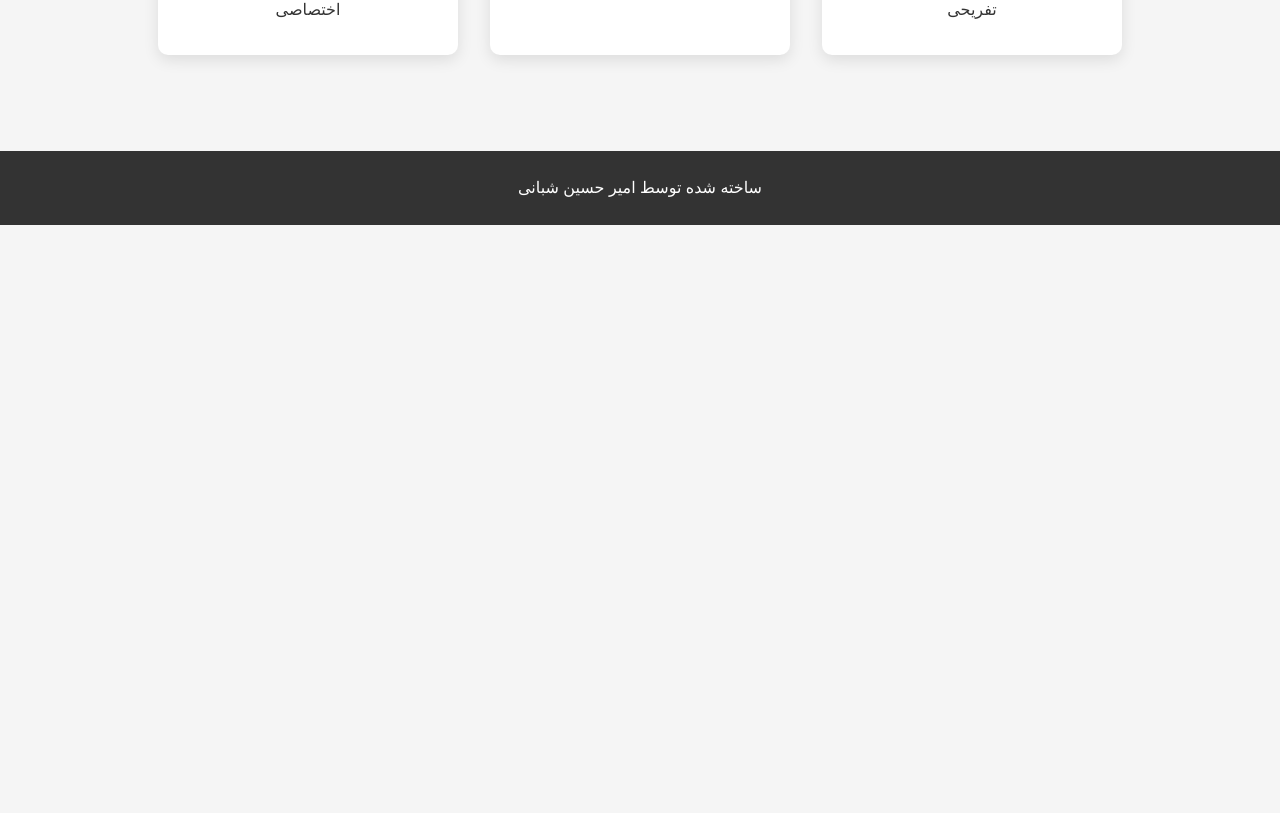
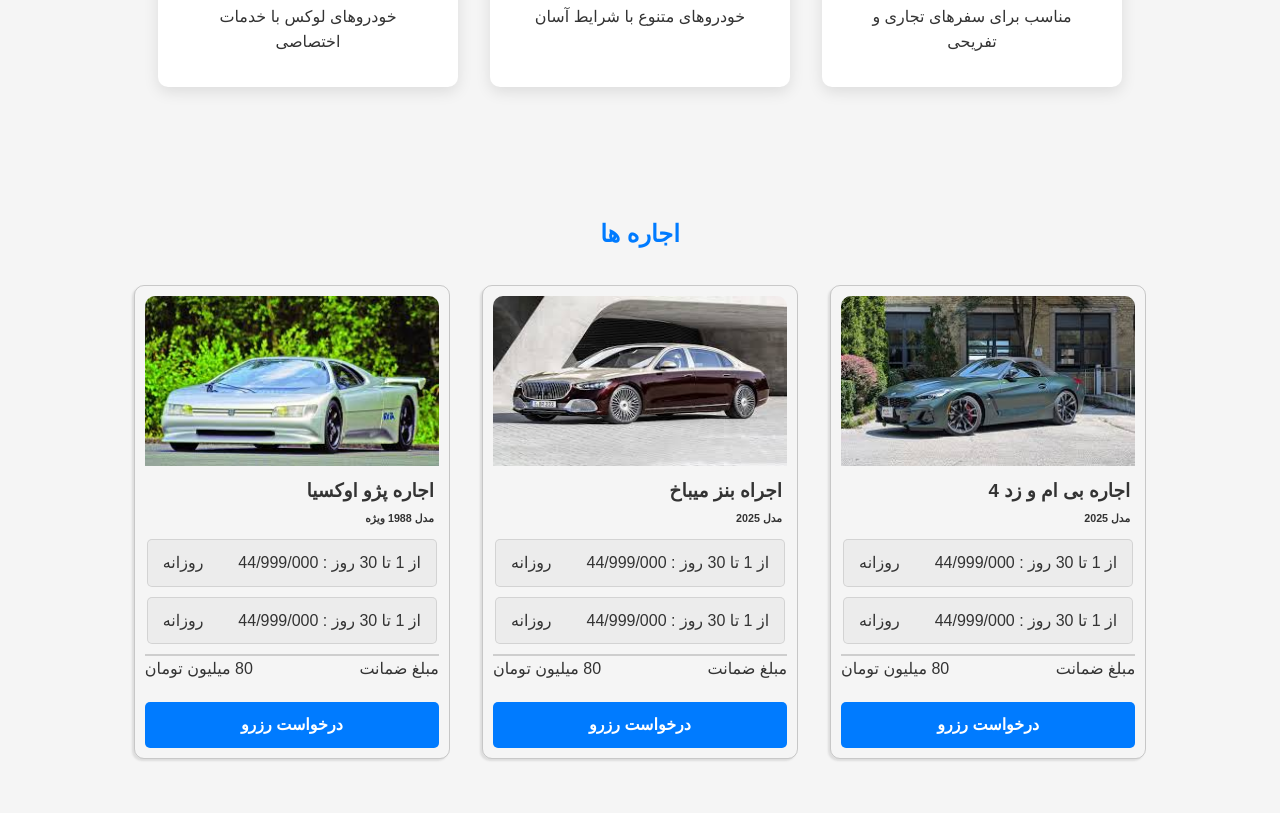
Before and after one commit to AmirKT1385/AutoRent, a plain HTML site: page Web_AutoRent/index.html in a window 1280 px wide. Shown: the part 987-1800 px from the top of the page. Before the commit the page ends 1212 px from the top, so only its background shows below. Drawn offline with Linux system fonts and the light colour scheme.

Commit message:
Add files via upload

```diff
--- a/Web_AutoRent/index.html
+++ b/Web_AutoRent/index.html
@@ -3,7 +3,7 @@
 <head>
     <meta charset="UTF-8">
     <meta name="viewport" content="width=device-width, initial-scale=1.0">
-    <title>وزیر خودرو - اجاره خودرو سریع و آسان</title>
+    <title>رزرو خودرو - اجاره خودرو سریع و آسان</title>
     <link rel="stylesheet" href="styles.css">
     <link rel="stylesheet" href="https://cdnjs.cloudflare.com/ajax/libs/font-awesome/6.0.0/css/all.min.css">
 
@@ -80,6 +80,75 @@
         </div>
     </section>
 
+    <section class="services">
+        <h2>اجاره ها</h2>
+        <div class="pic">
+            <div class="pic-text">
+               <img src="./images/bmw.png" class="bimg" alt="">
+                <h3 class="pic-textm">اجاره بی ام و زد 4</h3>
+                <h6 class="pic-textm">مدل 2025</h6>
+                <div class="pic-price">
+                    <div>از 1 تا 30 روز : 44/999/000</div>
+                    <div>روزانه</div>
+                </div>
+                <div class="pic-price">
+                    <div>از 1 تا 30 روز : 44/999/000</div>
+                    <div>روزانه</div>
+                </div>
+                <hr style="border: 1px solid rgba(51, 51, 51, 0.199);">
+                <div class="pic-z">
+                    <div class="">مبلغ ضمانت</div>
+                    <div class="">80 میلیون تومان</div>
+                </div>
+                <div class="pic-btn">
+                    درخواست رزرو
+                  </div>
+            </div>
+            <div class="pic-text">
+                <img src="./images/maybach.png" class="bimg" alt="">
+                <h3 class="pic-textm">اجراه بنز میباخ</h3>
+               <h6 class="pic-textm">مدل 2025</h6>
+               <div class="pic-price">
+                <div>از 1 تا 30 روز : 44/999/000</div>
+                <div>روزانه</div>
+            </div>
+            <div class="pic-price">
+                <div>از 1 تا 30 روز : 44/999/000</div>
+                <div>روزانه</div>
+            </div>
+            <hr style="border: 1px solid rgba(51, 51, 51, 0.199);">
+            <div class="pic-z">
+                <div class="">مبلغ ضمانت</div>
+                <div class="">80 میلیون تومان</div>
+            </div>
+               <div class="pic-btn">
+                درخواست رزرو
+              </div>
+            </div>
+            <div class="pic-text">
+                <img src="./images/oxia.png" class="bimg" alt="">
+                <h3 class="pic-textm">اجاره پژو اوکسیا</h3>
+               <h6 class="pic-textm">مدل 1988 ویژه</h6>
+               <div class="pic-price">
+                <div>از 1 تا 30 روز : 44/999/000</div>
+                <div>روزانه</div>
+            </div>
+            <div class="pic-price">
+                <div>از 1 تا 30 روز : 44/999/000</div>
+                <div>روزانه</div>
+            </div>
+            <hr style="border: 1px solid rgba(51, 51, 51, 0.199);">
+            <div class="pic-z">
+                <div class="">مبلغ ضمانت</div>
+                <div class="">80 میلیون تومان</div>
+            </div>
+               <div class="pic-btn">
+                درخواست رزرو
+              </div>
+            </div>
+        </div>
+    </section>
+
 
     <footer>
         <p>ساخته شده توسط امیر حسین شبانی</p>
--- a/Web_AutoRent/styles.css
+++ b/Web_AutoRent/styles.css
@@ -160,7 +160,7 @@ form {
     border-radius: 5px;
     cursor: pointer;
     position: relative;
-    display: block;
+    display: flex;
     font-size: 1rem;
     align-items: center;
     height: 45px;
@@ -217,6 +217,60 @@ footer {
     padding: 1.5rem;
     margin-top: 2rem;
 }
+.pic-btn{
+    align-items: center;
+    border-radius: 5px;
+    background-color:#007BFF;
+    color:white;
+    font-weight: bold;
+    cursor: pointer;
+    margin-top: 20px !important;
+    margin-bottom: 0px !important  ;
+    padding: 10px;
+    text-align: center;
+    width: 100%;
+    margin: auto;
+  }
+
+  .bimg{
+      width: 100% !important;
+      height: 170px !important;
+      border-radius: 10px 10px 0px 0px;
+
+  }
+  .pic-text{
+      padding: 10px;
+      border: 1px solid rgba(51, 51, 51, 0.233);
+      box-shadow: -2px 2px 2px rgba(51, 51, 51, 0.123);
+      border-radius: 10px;
+      width: 26%;
+      margin-bottom: 300px;
+
+  }
+  .pic {
+    display: flex;
+    justify-content: center;
+    flex-wrap: wrap;
+    gap: 2rem;
+    text-align: right;
+}
+.pic-textm {
+    text-align: right;
+    padding: 2px 5px;
+}
+.pic-price{
+    background-color: rgba(211, 211, 211, 0.281);
+    border-radius: 5px;
+    border: 1px solid rgba(51, 51, 51, 0.137);
+    display: flex;
+    justify-content: space-between;
+    padding: 10px 15px;
+    margin: 10px 2px;
+}
+.pic-z{
+    display: flex;
+    justify-content: space-between;
+}
 
 
 @media (max-width: 768px) {
```
Also changed, not shown: Web_AutoRent/images/bmw.png (added), Web_AutoRent/images/car.svg (added), Web_AutoRent/images/crown.svg (added), Web_AutoRent/images/maybach.png (added), Web_AutoRent/images/oxia.png (added), Web_AutoRent/images/user.svg (added).
